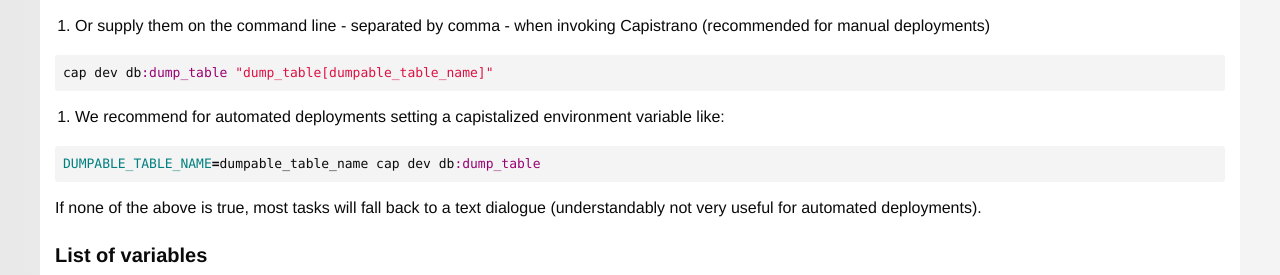
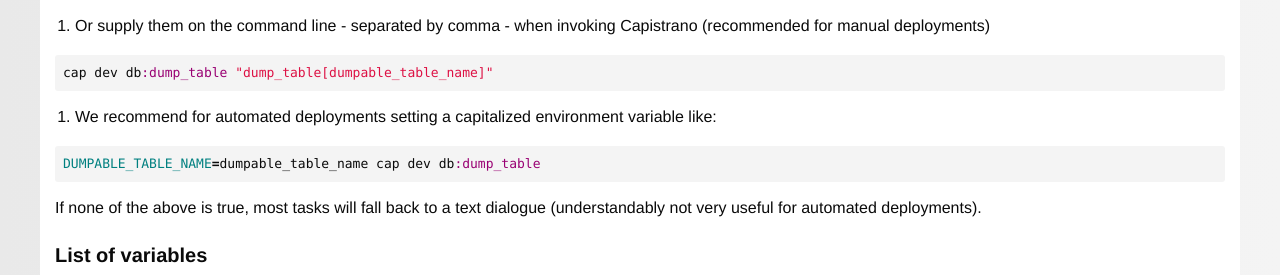
Before and after one commit to dkdeploy/dkdeploy.github.io, a Jekyll site: the page built from variables/index.md, in a window 1280 px wide and 900 px high. Shown: the part 443-718 px from the top of the window. Built offline with Jekyll 4.4.1, drawn with Linux system fonts in a browser that asks for light colours; nearby versions of some CDN libraries.

Commit message:
fixed typo

```diff
--- a/variables/index.md
+++ b/variables/index.md
@@ -20,7 +20,7 @@ set :dump_table, "dumpable_table_name"
 cap {{site.data.constants.deploy.stage}} db:dump_table "dump_table[dumpable_table_name]"
 {% endhighlight %}
 
-3. We recommend for automated deployments setting a capistalized environment variable like:
+3. We recommend for automated deployments setting a capitalized environment variable like:
 
 {% highlight ruby %}
 DUMPABLE_TABLE_NAME=dumpable_table_name cap {{site.data.constants.deploy.stage}} db:dump_table
```
